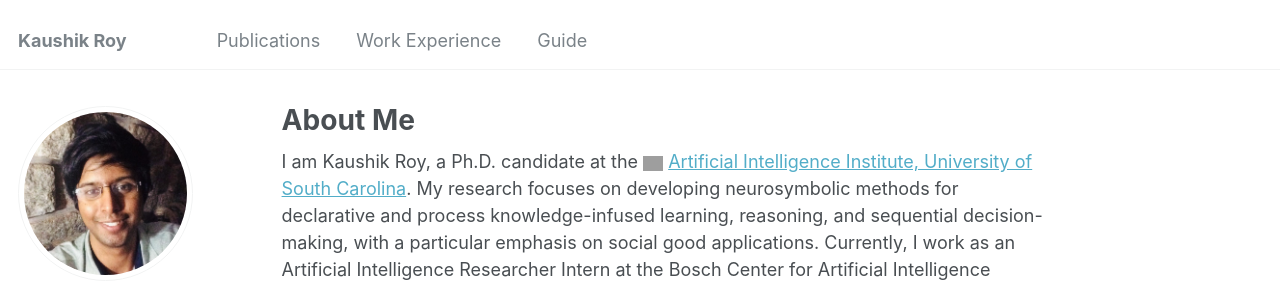
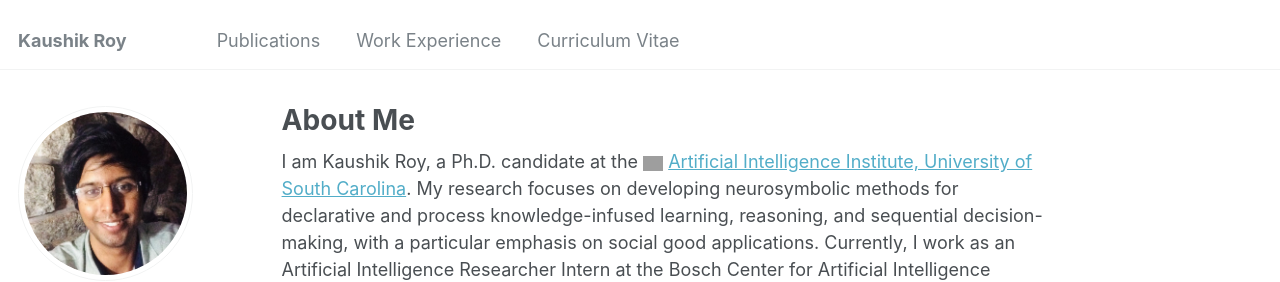
Before and after one commit to kauroy1994/home, a Jekyll site: the page built from _pages/about.md, in a window 1280 px wide. Shown: the top 282 px of the page. Built offline with Jekyll 4.4.1, drawn with Linux system fonts in a browser that asks for light colours; some web fonts are replaced; grey boxes are pictures that could not be loaded.

Commit message:
Update navigation.yml

```diff
--- a/_data/navigation.yml
+++ b/_data/navigation.yml
@@ -4,5 +4,5 @@ main:
     url: /publications/
   - title: "Work Experience"
     url: /cv/
-  - title: "Guide"
+  - title: "Curriculum Vitae"
     url: /markdown/
```
